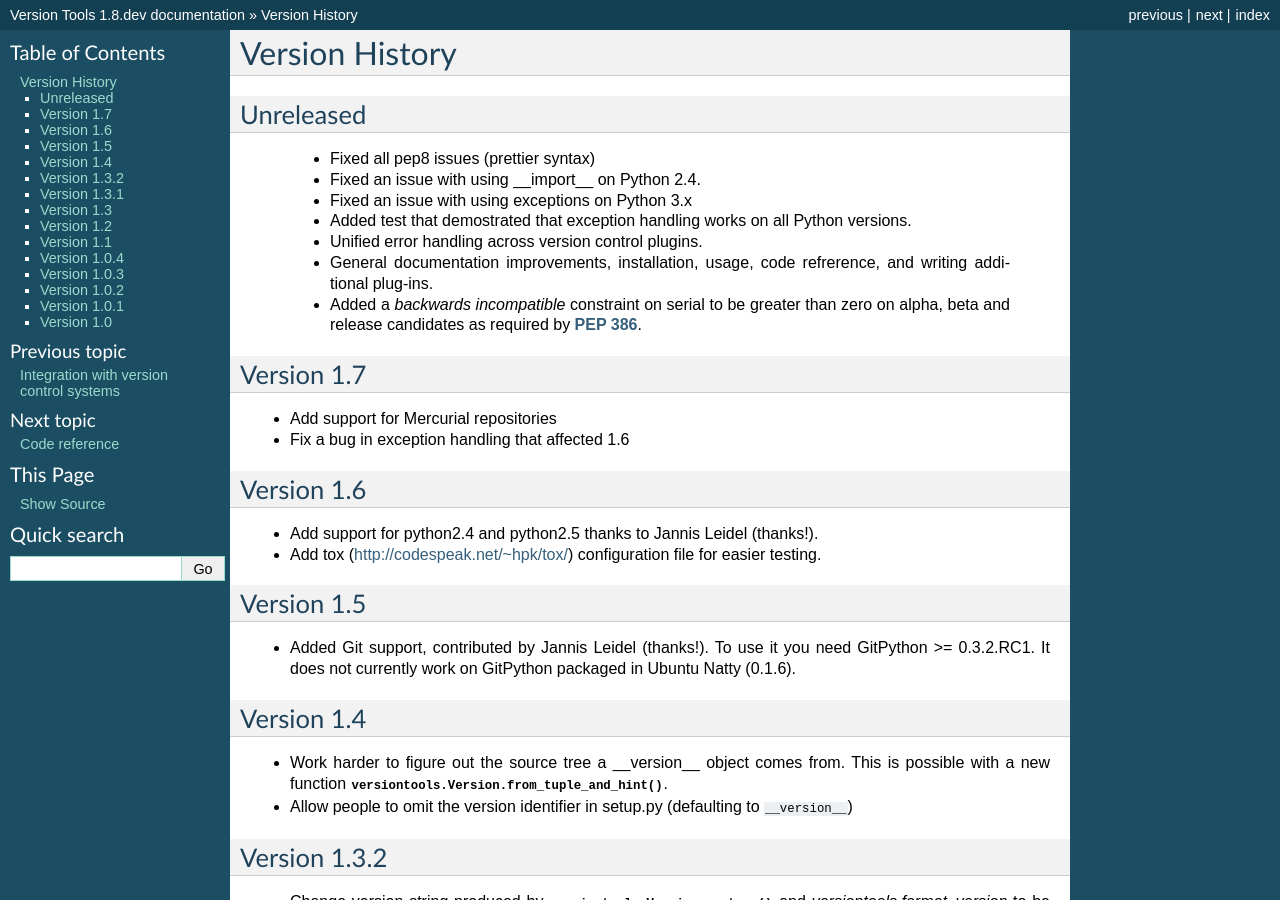
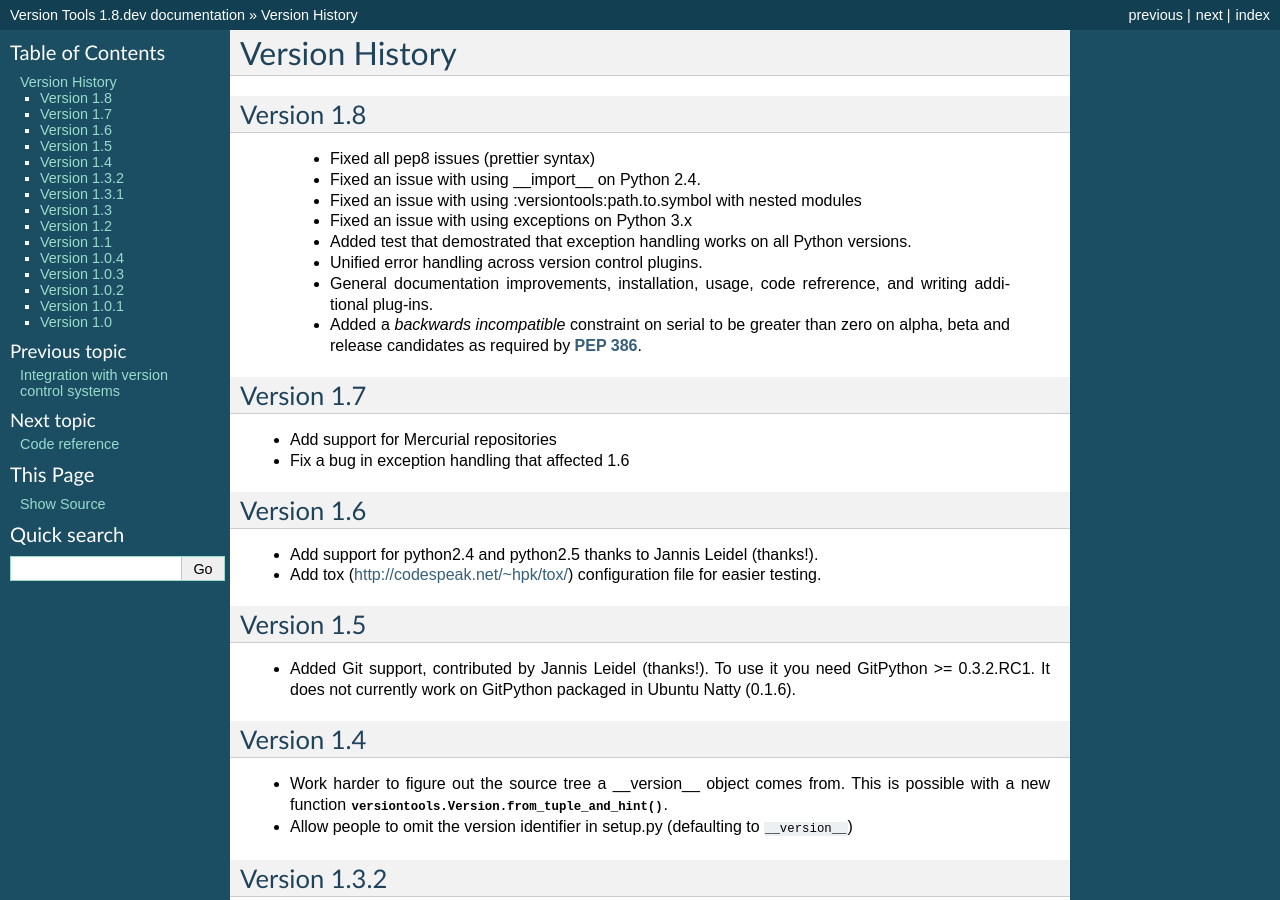
Before and after one commit to zyga/versiontools, a Sphinx documentation site: the page built from doc/changes.rst, in a window 1280 px wide and 900 px high. Built offline with Sphinx 7.4.7, drawn with Linux system fonts in a browser that asks for light colours.

Commit message:
Update docs for release

```diff
--- a/doc/changes.rst
+++ b/doc/changes.rst
@@ -1,12 +1,16 @@
 Version History
 ***************
 
-Unreleased
-==========
+.. _version_1_8:
+
+Version 1.8
+===========
 
  * Fixed all pep8 issues (prettier syntax)
 
  * Fixed an issue with using __import__ on Python 2.4.
+
+ * Fixed an issue with using :versiontools:path.to.symbol with nested modules
 
  * Fixed an issue with using exceptions on Python 3.x
 
--- a/doc/index.rst
+++ b/doc/index.rst
@@ -5,7 +5,7 @@ Version Tools Documentation
 .. automodule:: versiontools
 
 .. seealso:: To get started quickly see :ref:`usage`
-.. seealso:: See what's new in :ref:`version_1_7`
+.. seealso:: See what's new in :ref:`version_1_8`
 
 .. note::
     This document may be out of date, the bleeding edge version is always
```
